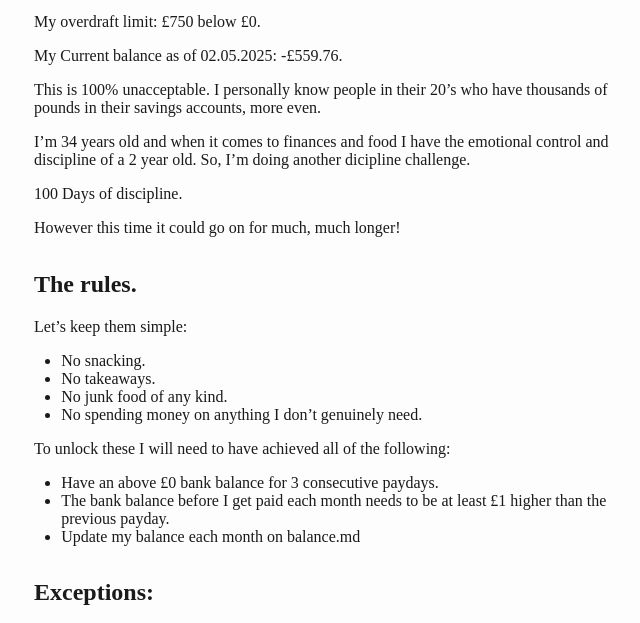
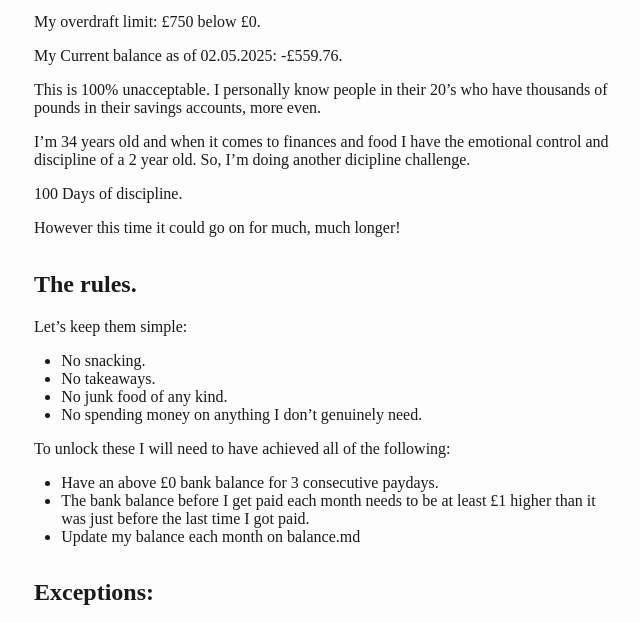
Before and after one commit to baigel2/discipline100, a plain HTML site: page index.html in a window 1280 px wide. Shown: the part 174-797 px from the top of the page, without its empty margins (318-958 px from the left). Drawn offline with Linux system fonts and the light colour scheme.

Commit message:
minor text edit to index.md

```diff
--- a/index.html
+++ b/index.html
@@ -194,7 +194,7 @@ following:</p>
 <ul>
 <li>Have an above £0 bank balance for 3 consecutive paydays.</li>
 <li>The bank balance before I get paid each month needs to be at least
-£1 higher than the previous payday.</li>
+£1 higher than it was just before the last time I got paid.</li>
 <li>Update my balance each month on balance.md</li>
 </ul>
 <h2 id="exceptions">Exceptions:</h2>
```
Also changed, not shown: 1 other file.
